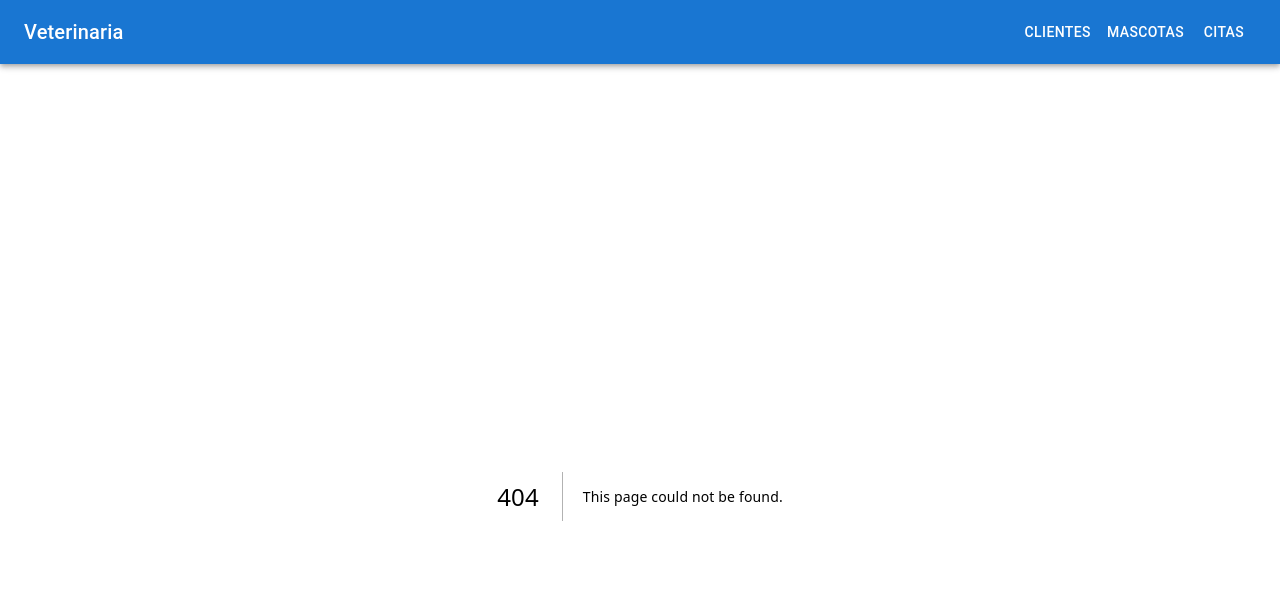
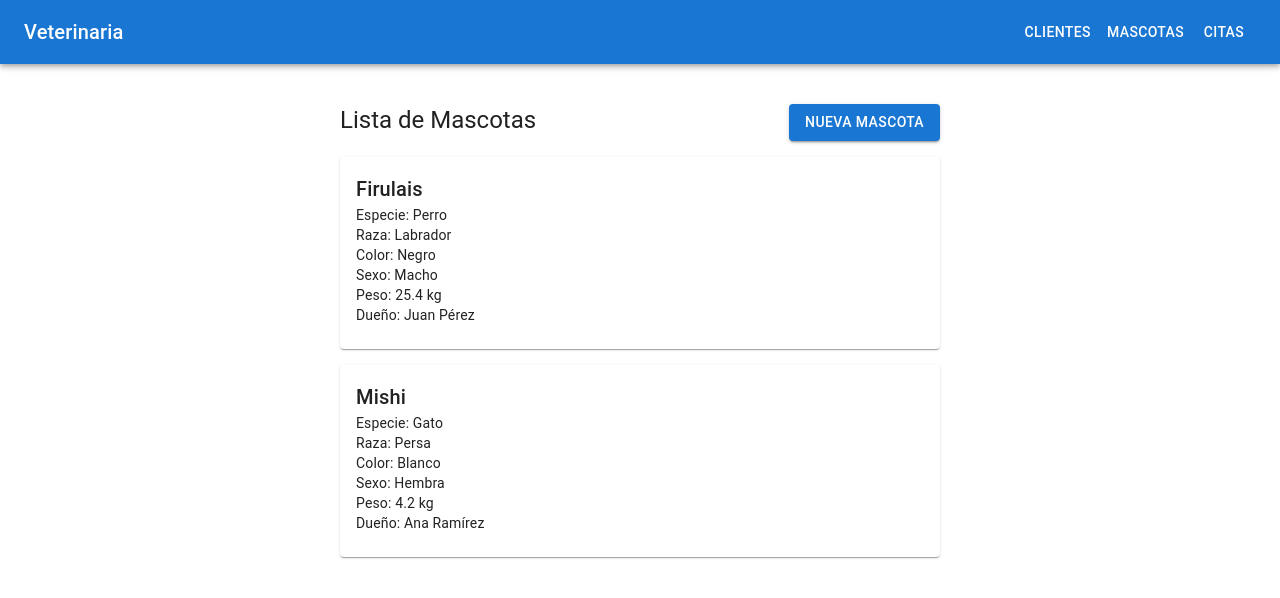
Before and after one commit to UP220265/veterinaria, a Next.js app in the folder veterinaria-frontend/: page /mascotas in a window 1280 px wide. Before the commit this address had no page. Shown: the top 598 px of the page. Built offline with nearby package versions, Linux system fonts and the light colour scheme.

Commit message:
Completo el modulo de mascotas, sin backend

```diff
--- /dev/null
+++ b/veterinaria-frontend/components/MascotaCard.js
@@ -0,0 +1,17 @@
+import { Card, CardContent, Typography } from "@mui/material";
+
+export default function MascotaCard({ mascota }) {
+  return (
+    <Card sx={{ mb: 2 }}>
+      <CardContent>
+        <Typography variant="h6">{mascota.nombre}</Typography>
+        <Typography variant="body2">Especie: {mascota.especie}</Typography>
+        <Typography variant="body2">Raza: {mascota.raza}</Typography>
+        <Typography variant="body2">Color: {mascota.color}</Typography>
+        <Typography variant="body2">Sexo: {mascota.sexo}</Typography>
+        <Typography variant="body2">Peso: {mascota.pesoKg} kg</Typography>
+        <Typography variant="body2">Dueño: {mascota.nombreCliente}</Typography>
+      </CardContent>
+    </Card>
+  );
+}
--- a/veterinaria-frontend/package.json
+++ b/veterinaria-frontend/package.json
@@ -14,7 +14,8 @@
     "@mui/material": "^7.2.0",
     "next": "15.3.5",
     "react": "^19.0.0",
-    "react-dom": "^19.0.0"
+    "react-dom": "^19.0.0",
+    "react-hook-form": "^7.60.0"
   },
   "devDependencies": {
     "@eslint/eslintrc": "^3",
--- /dev/null
+++ b/veterinaria-frontend/pages/mascotas/index.js
@@ -0,0 +1,43 @@
+import { Box, Typography, Button } from "@mui/material";
+import Link from "next/link";
+import MascotaCard from "../../components/MascotaCard";
+
+// Datos simulados
+const mascotasPrueba = [
+  {
+    id: 1,
+    nombre: "Firulais",
+    especie: "Perro",
+    raza: "Labrador",
+    color: "Negro",
+    sexo: "Macho",
+    pesoKg: 25.4,
+    nombreCliente: "Juan Pérez"
+  },
+  {
+    id: 2,
+    nombre: "Mishi",
+    especie: "Gato",
+    raza: "Persa",
+    color: "Blanco",
+    sexo: "Hembra",
+    pesoKg: 4.2,
+    nombreCliente: "Ana Ramírez"
+  }
+];
+
+export default function ListaMascotas() {
+  return (
+    <Box sx={{ maxWidth: 600, mx: "auto", mt: 5 }}>
+      <Box sx={{ display: "flex", justifyContent: "space-between", mb: 2 }}>
+        <Typography variant="h5">Lista de Mascotas</Typography>
+        <Link href="/mascotas/nueva" passHref>
+          <Button variant="contained">Nueva Mascota</Button>
+        </Link>
+      </Box>
+      {mascotasPrueba.map((m) => (
+        <MascotaCard key={m.id} mascota={m} />
+      ))}
+    </Box>
+  );
+}
```
Also changed, not shown: veterinaria-frontend/pages/mascotas/nueva.js (added, +36 -0 lines), 1 other file (tests, documents, lock files or other folders).
